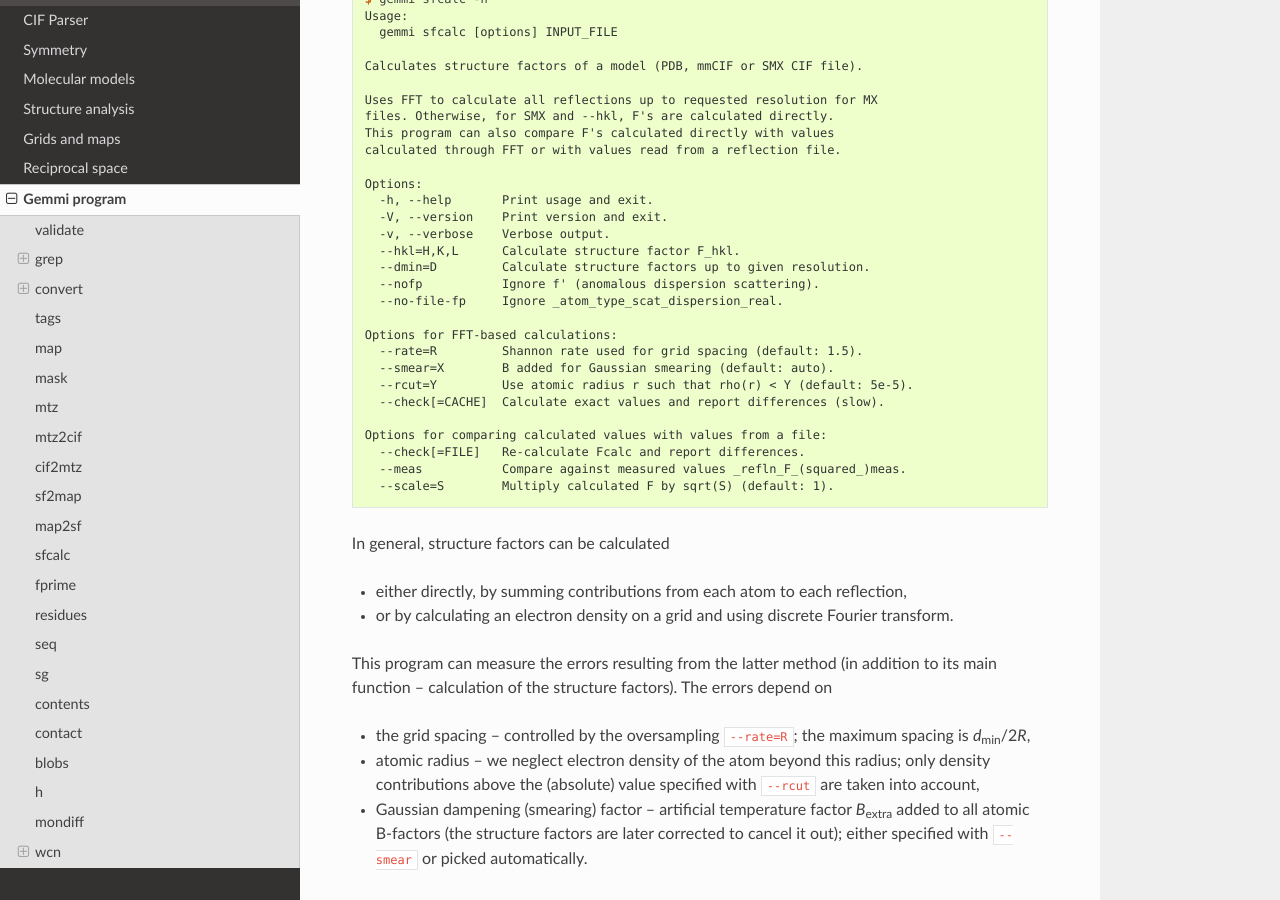
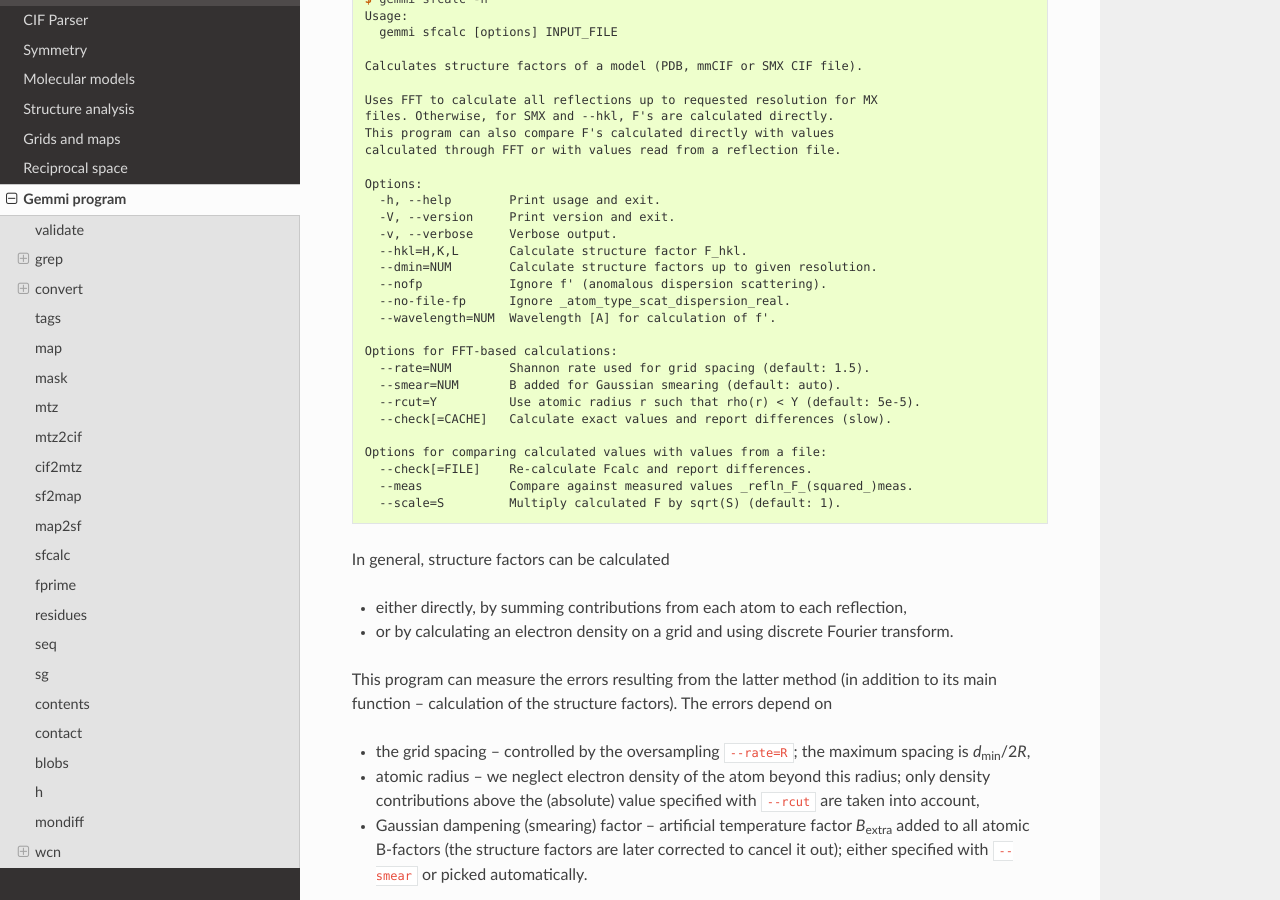
Before and after one commit to project-gemmi/gemmi, a Sphinx documentation site: the page built from docs/utils.rst, in a window 1280 px wide and 900 px high, scrolled down 12540 px. Built offline with Sphinx 7.4.7 and the Read the Docs theme 2.0.0, drawn with Linux system fonts in a browser that asks for light colours.

Commit message:
gemmi-sfcalc: added option --wavelength and other changes

```diff
--- a/docs/sfcalc-help.txt
+++ b/docs/sfcalc-help.txt
@@ -10,21 +10,22 @@ This program can also compare F's calculated directly with values
 calculated through FFT or with values read from a reflection file.
 
 Options:
-  -h, --help       Print usage and exit.
-  -V, --version    Print version and exit.
-  -v, --verbose    Verbose output.
-  --hkl=H,K,L      Calculate structure factor F_hkl.
-  --dmin=D         Calculate structure factors up to given resolution.
-  --nofp           Ignore f' (anomalous dispersion scattering).
-  --no-file-fp     Ignore _atom_type_scat_dispersion_real.
+  -h, --help        Print usage and exit.
+  -V, --version     Print version and exit.
+  -v, --verbose     Verbose output.
+  --hkl=H,K,L       Calculate structure factor F_hkl.
+  --dmin=NUM        Calculate structure factors up to given resolution.
+  --nofp            Ignore f' (anomalous dispersion scattering).
+  --no-file-fp      Ignore _atom_type_scat_dispersion_real.
+  --wavelength=NUM  Wavelength [A] for calculation of f'.
 
 Options for FFT-based calculations:
-  --rate=R         Shannon rate used for grid spacing (default: 1.5).
-  --smear=X        B added for Gaussian smearing (default: auto).
-  --rcut=Y         Use atomic radius r such that rho(r) < Y (default: 5e-5).
-  --check[=CACHE]  Calculate exact values and report differences (slow).
+  --rate=NUM        Shannon rate used for grid spacing (default: 1.5).
+  --smear=NUM       B added for Gaussian smearing (default: auto).
+  --rcut=Y          Use atomic radius r such that rho(r) < Y (default: 5e-5).
+  --check[=CACHE]   Calculate exact values and report differences (slow).
 
 Options for comparing calculated values with values from a file:
-  --check[=FILE]   Re-calculate Fcalc and report differences.
-  --meas           Compare against measured values _refln_F_(squared_)meas.
-  --scale=S        Multiply calculated F by sqrt(S) (default: 1).
+  --check[=FILE]    Re-calculate Fcalc and report differences.
+  --meas            Compare against measured values _refln_F_(squared_)meas.
+  --scale=S         Multiply calculated F by sqrt(S) (default: 1).
```
Also changed, not shown: 2 other files.
